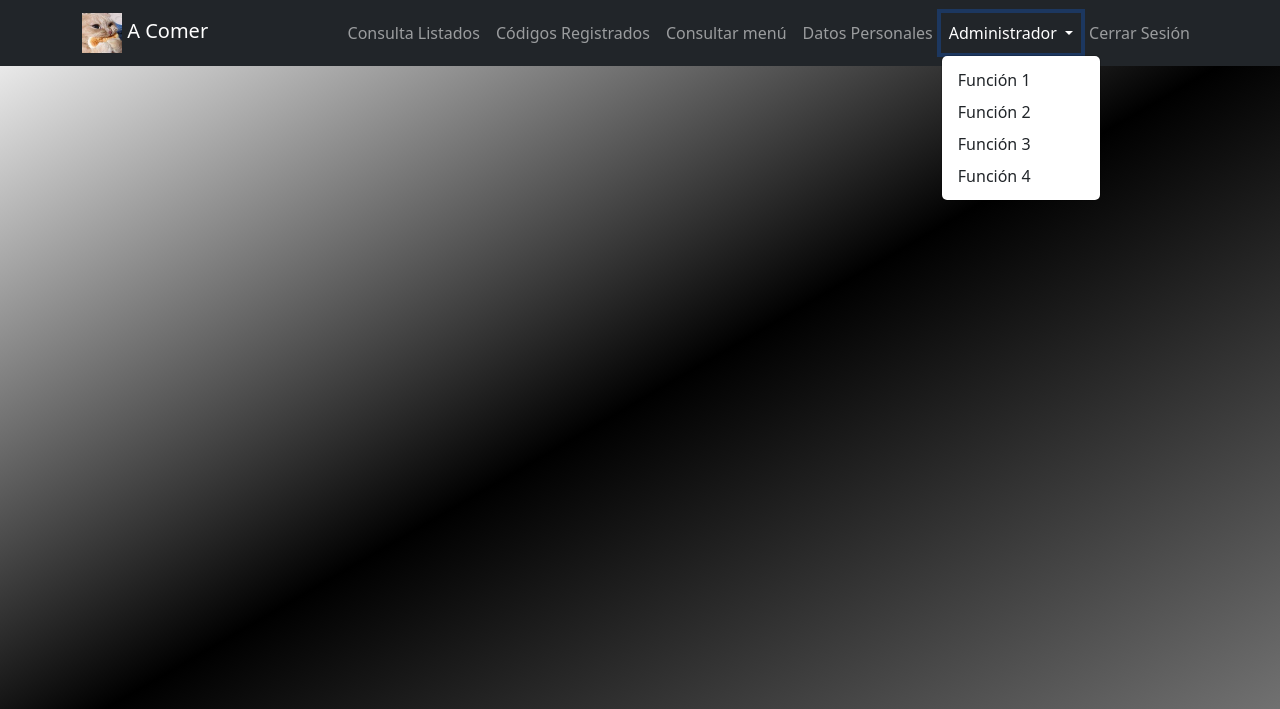
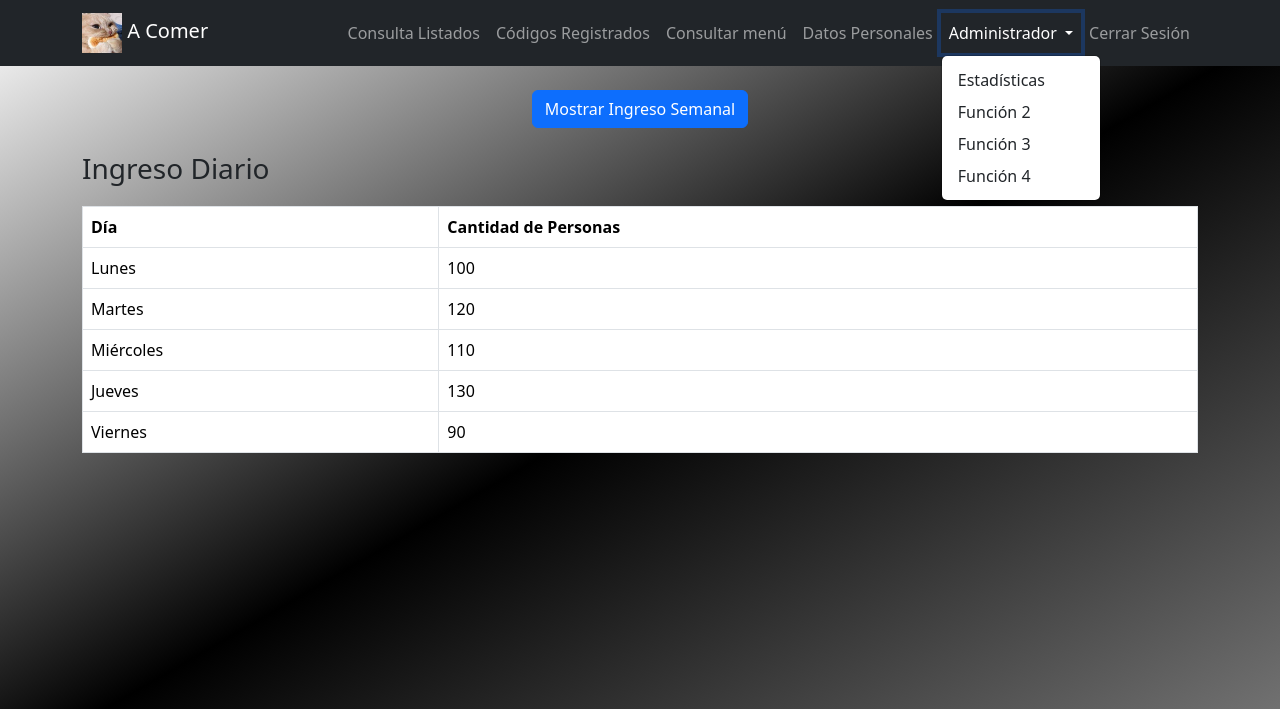
Before and after one commit to mjjkk13/proyecto_acomer, a PHP site: page /Php/Admin/index.html in a window 1280 px wide, after a click on "Administrador". Shown: the top 709 px of the page. Run offline with PHP 8.4, Linux system fonts and the light colour scheme.

Commit message:
posible sistema de estadisticas admin (v1)

```diff
--- /dev/null
+++ b/Css/estadisticas.css
@@ -0,0 +1,44 @@
+/* archivo: ../../Css/estadisticas.css */
+body {
+    background-color: #f8f9fa;
+  }
+
+  .table {
+    margin-top: 20px;
+  }
+  body {
+    padding-top: 0px;
+    background: linear-gradient(150deg, white, black, grey);
+    margin: 0;
+    background-attachment: fixed; /* Fondo fijo */
+    }
+
+  .hero {
+    padding: 10vh 0;
+    background: transparent;
+    color: white;
+  }
+
+  .features {
+    padding: 50px 0;
+  }
+
+  .feature-box {
+    background-color: #adadad;
+    border-radius: 10px;
+    padding: 30px;
+    box-shadow: 0px 0px 20px rgba(0, 0, 0, 0.1);
+    transition: transform 0.3s ease;
+  }
+  .feature-box:hover {
+    transform: scale(1.25);
+  }
+
+  .footer {
+    background-color: #343a40;
+    color: #ffffff;
+    padding: 20px 0;
+    position: fixed;
+    bottom: 0;
+    width: 100%;
+  }
--- a/Css/estudiante.css
+++ b/Css/estudiante.css
@@ -43,3 +43,6 @@
   padding: 10px 0;
   text-align: center;
 }
+img{
+  border-radius:100%;
+}
--- a/Php/Admin/index.html
+++ b/Php/Admin/index.html
@@ -1,11 +1,11 @@
 <!DOCTYPE html>
 <html lang="es">
 <head>
-  <title>A Comer - Códigos Registrados</title>
+  <title>A Comer - Estadísticas</title>
   <meta charset="utf-8">
   <meta name="viewport" content="width=device-width, initial-scale=1">
   <link href="https://cdn.jsdelivr.net/npm/bootstrap@5.3.3/dist/css/bootstrap.min.css" rel="stylesheet">
-  <link rel="stylesheet" href="../../Css/codigosRegistrados.css">
+  <link rel="stylesheet" href="../../Css/estadisticas.css">
   <link rel="stylesheet" href="https://cdnjs.cloudflare.com/ajax/libs/font-awesome/5.15.4/css/all.min.css">
 </head>
 <body>
@@ -31,20 +31,15 @@
           <li class="nav-item">
             <a class="nav-link" href="datosPersonales.html">Datos Personales</a>
           </li>
-          <!-- Menú Desplegable para Administrador -->
           <li class="nav-item dropdown">
             <a class="nav-link dropdown-toggle" href="#" id="adminDropdown" role="button" data-bs-toggle="dropdown" aria-expanded="false">
               Administrador
             </a>
             <ul class="dropdown-menu" aria-labelledby="adminDropdown">
-              <li><a class="dropdown-item" href="#">Función 1</a></li>
+              <li><a class="dropdown-item" href="../Admin/index.html">Estadísticas</a></li>
               <li><a class="dropdown-item" href="#">Función 2</a></li>
               <li><a class="dropdown-item" href="#">Función 3</a></li>
               <li><a class="dropdown-item" href="#">Función 4</a></li>
-              <!-- Puedes agregar más opciones aquí -->
-              <!-- Ejemplo:
-              <li><a class="dropdown-item" href="#">Nueva Función</a></li>
-              -->
             </ul>
           </li>
           <li class="nav-item">
@@ -55,11 +50,52 @@
     </div>
   </nav>
 
+  <div class="container mt-4">
+    <div class="row">
+      <div class="col-md-12 text-center">
+        <button id="toggleView" class="btn btn-primary">Mostrar Ingreso Semanal</button>
+      </div>
+    </div>
+    <div class="row mt-4">
+      <div class="col-md-12">
+        <div id="dailyView">
+          <h3>Ingreso Diario</h3>
+          <table class="table table-bordered">
+            <thead>
+              <tr>
+                <th>Día</th>
+                <th>Cantidad de Personas</th>
+              </tr>
+            </thead>
+            <tbody id="dailyStats">
+              <!-- Datos diarios se insertarán aquí -->
+            </tbody>
+          </table>
+        </div>
+        <div id="weeklyView" style="display:none;">
+          <h3>Ingreso Semanal</h3>
+          <table class="table table-bordered">
+            <thead>
+              <tr>
+                <th>Semana</th>
+                <th>Cantidad de Personas</th>
+              </tr>
+            </thead>
+            <tbody id="weeklyStats">
+              <!-- Datos semanales se insertarán aquí -->
+            </tbody>
+          </table>
+        </div>
+      </div>
+    </div>
+  </div>
+
   <footer class="footer">
     <div class="container text-center">
       <p>&copy; 2024 Plataforma Educativa. Todos los derechos reservados.</p>
     </div>
   </footer>
   <script src="https://cdn.jsdelivr.net/npm/bootstrap@5.3.3/dist/js/bootstrap.bundle.min.js"></script>
+  <script src="../../javascript/estadisticas.js"></script>
 </body>
 </html>
--- a/Php/Docente/datosPersonales.html
+++ b/Php/Docente/datosPersonales.html
@@ -7,7 +7,7 @@
   <link href="https://cdn.jsdelivr.net/npm/bootstrap@5.3.3/dist/css/bootstrap.min.css" rel="stylesheet">
   <link rel="stylesheet" href="../../Css/estudiante.css">
   <link rel="stylesheet" href="https://cdnjs.cloudflare.com/ajax/libs/font-awesome/5.15.4/css/all.min.css">
-  <link rel="stylesheet" href="../../Css/estudiante.css">
+  <link rel="stylesheet" href="../../Css/datospersonales.css">
   <script src="../../assets/plugins/qrCode.min.js"></script>
   <script src="https://cdn.jsdelivr.net/npm/sweetalert2@11"></script>
 </head>
@@ -23,9 +23,7 @@
       <div class="collapse navbar-collapse" id="navbarNav">
         <ul class="navbar-nav ms-auto">
           <li class="nav-item">
-            <a class="nav-link" href="index.html">
-              <i class="fas fa-qrcode"></i> Escanear QR
-            </a>
+            <a class="nav-link" href="index.html">Consulta Listados</a>
           </li>
           <li class="nav-item">
             <a class="nav-link" href="codigosRegistrados.html">Codigos Registrados</a>
--- a/Php/Docente/index.html
+++ b/Php/Docente/index.html
@@ -5,7 +5,7 @@
   <meta charset="utf-8">
   <meta name="viewport" content="width=device-width, initial-scale=1">
   <link href="https://cdn.jsdelivr.net/npm/bootstrap@5.3.3/dist/css/bootstrap.min.css" rel="stylesheet">
-  <link rel="stylesheet" href="../../Css/estudiante.css">
+  <link rel="stylesheet" href="../../Css/listados.css">
   <link rel="stylesheet" href="https://cdnjs.cloudflare.com/ajax/libs/font-awesome/5.15.4/css/all.min.css">
   <script src="../../assets/plugins/qrCode.min.js"></script>
   <script src="https://cdn.jsdelivr.net/npm/sweetalert2@11"></script>
--- /dev/null
+++ b/javascript/estadisticas.js
@@ -0,0 +1,58 @@
+// archivo: ../../js/estadisticas.js
+
+document.addEventListener('DOMContentLoaded', function() {
+    const toggleButton = document.getElementById('toggleView');
+    const dailyView = document.getElementById('dailyView');
+    const weeklyView = document.getElementById('weeklyView');
+
+    const dailyStats = [
+      { day: 'Lunes', count: 100 },
+      { day: 'Martes', count: 120 },
+      { day: 'Miércoles', count: 110 },
+      { day: 'Jueves', count: 130 },
+      { day: 'Viernes', count: 90 },
+    ];
+
+    const weeklyStats = [
+      { week: 'Semana 1', count: 550 },
+      { week: 'Semana 2', count: 600 },
+      { week: 'Semana 3', count: 590 },
+      { week: 'Semana 4', count: 580 },
+    ];
+
+    function renderDailyStats() {
+      const tbody = document.getElementById('dailyStats');
+      tbody.innerHTML = '';
+      dailyStats.forEach(stat => {
+        const row = document.createElement('tr');
+        row.innerHTML = `<td>${stat.day}</td><td>${stat.count}</td>`;
+        tbody.appendChild(row);
+      });
+    }
+
+    function renderWeeklyStats() {
+      const tbody = document.getElementById('weeklyStats');
+      tbody.innerHTML = '';
+      weeklyStats.forEach(stat => {
+        const row = document.createElement('tr');
+        row.innerHTML = `<td>${stat.week}</td><td>${stat.count}</td>`;
+        tbody.appendChild(row);
+      });
+    }
+
+    toggleButton.addEventListener('click', () => {
+      if (dailyView.style.display === 'none') {
+        dailyView.style.display = '';
+        weeklyView.style.display = 'none';
+        toggleButton.textContent = 'Mostrar Ingreso Semanal';
+      } else {
+        dailyView.style.display = 'none';
+        weeklyView.style.display = '';
+        toggleButton.textContent = 'Mostrar Ingreso Diario';
+      }
+    });
+
+    // Render inicial
+    renderDailyStats();
+    renderWeeklyStats();
+  });
```
Also changed, not shown: Css/datospersonales.css (added, +36 -0 lines), Css/listados.css (added, +39 -0 lines).
